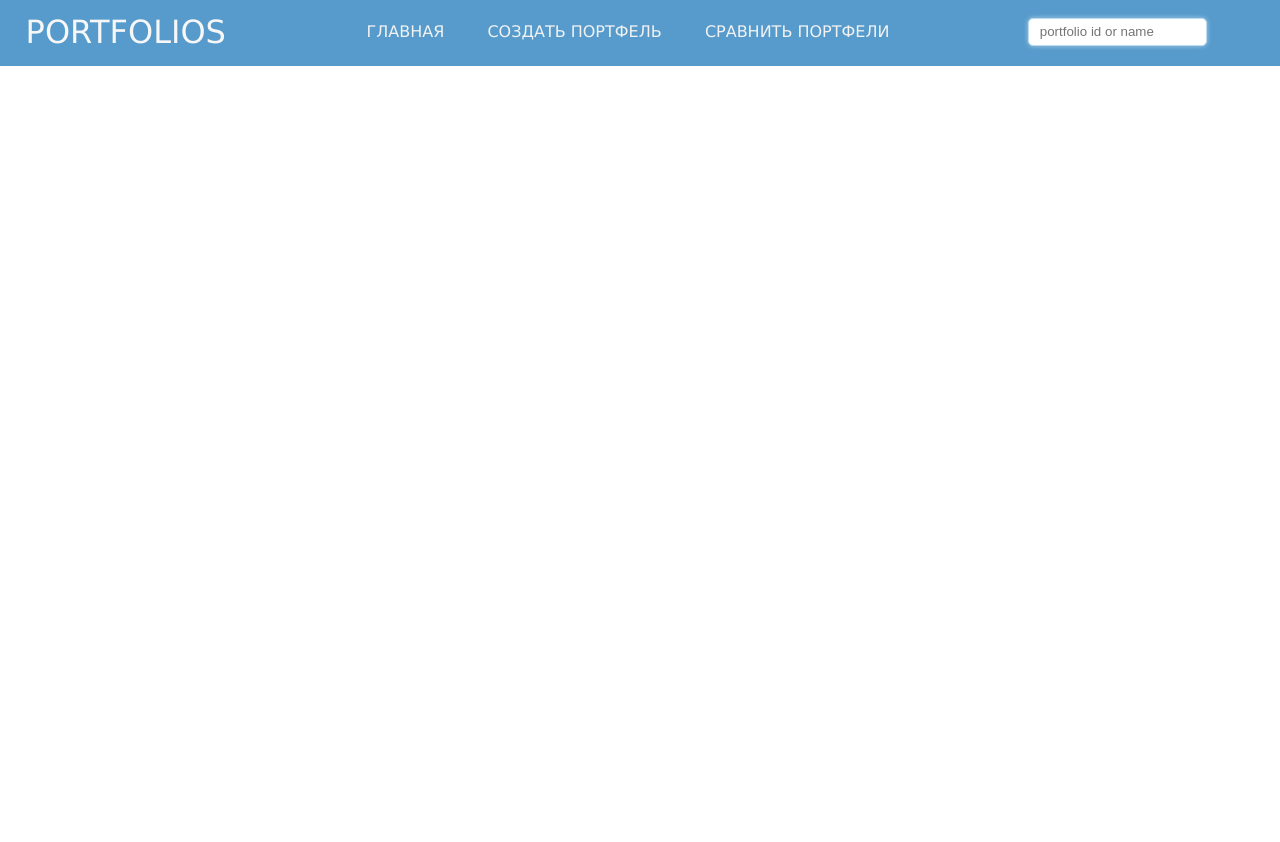
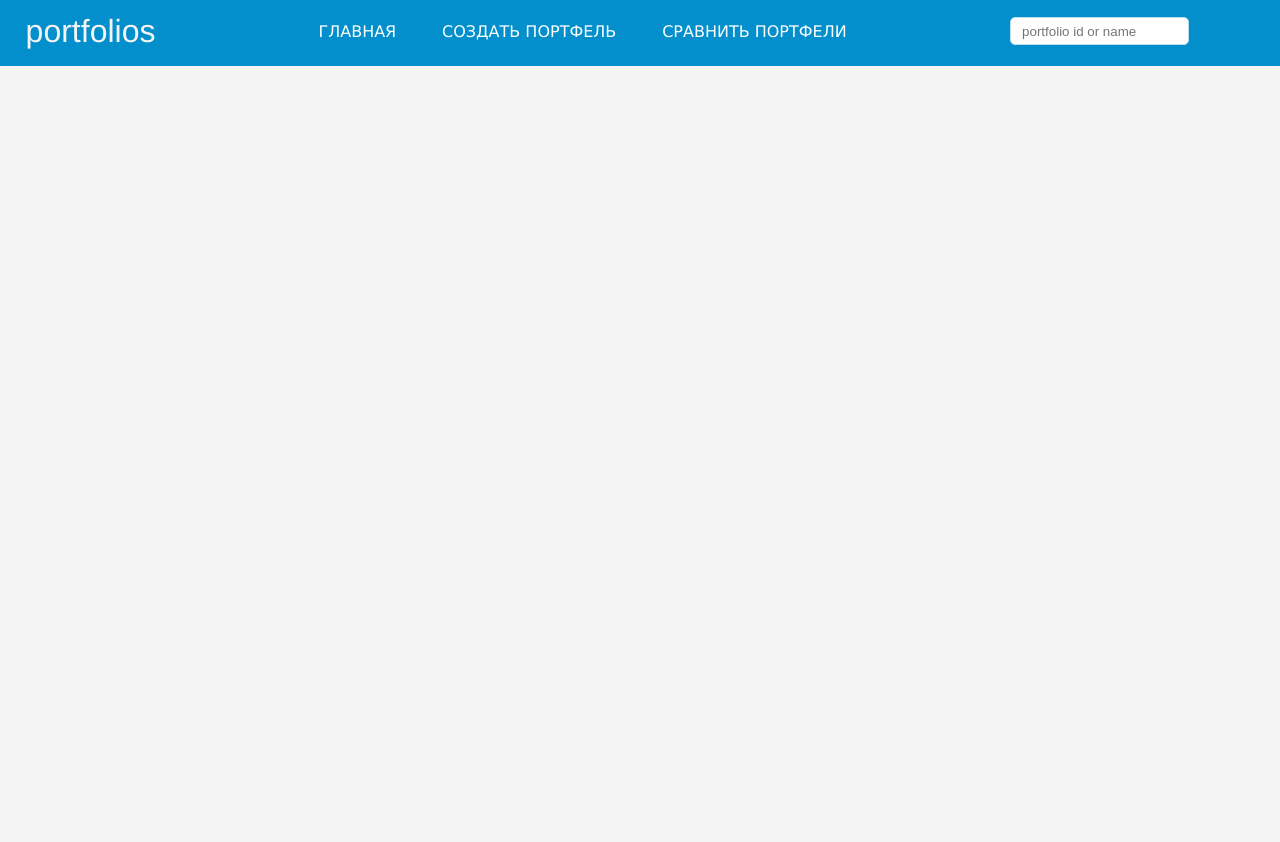
Before and after one commit to cfzile/portfolio, a Django app: page /edit_portfolio in a window 1280 px wide. Run offline with Django 3.2, Linux system fonts and the light colour scheme; parts of the project's set-up code (start-up, migrations or seed data) failed here and were passed over; some libraries are stand-ins or nearby versions.

Commit message:
small style change

```diff
--- a/static/css/general.css
+++ b/static/css/general.css
@@ -1,24 +1,26 @@
-body{
+body {
     margin: 0;
     padding: 0;
-    background: white;
+    background: #f4f4f4;
     font-family: 'Ubuntu', 'Lucida Grande', 'Lucida Sans Unicode', 'Geneva', 'Verdana', sans-serif;
 }
 
-header{
+header {
     display: inline-block;
     width: 96%;
     height: 5%;
     padding: 1% 2%;
-    background: #569BCC;
+    background: #028fcc;
 }
 
-header #logo{
+header #logo {
     display: table-cell;
-    text-transform: uppercase;
+    text-transform: lowercase;
     font-size: 2em;
-    color: #F7F7F7;
+    color: #f4f4f4;
+    margin-right: 10%;
     vertical-align: middle;
+    font-family: "Helvetica Neue", Helvetica, Arial, sans-serif;
 }
 
 header .searching {
@@ -27,16 +29,16 @@ header .searching {
     width: 20%;
 }
 
-header .searching input{
+header .searching input {
     width: 100%;
     padding: 3% 6%;
     border: 0;
-    box-shadow: 0px 0px 5px 0px rgba(255,255,255,0.5);
+    /*box-shadow: 0px 0px 5px 0px rgba(255,255,255,0.5);*/
     border: 1px solid #BCDBF1;
     border-radius: 5px;
 }
 
-header menu{
+header menu {
     text-align: center;
     display: table-cell;
     vertical-align: middle;
@@ -44,24 +46,24 @@ header menu{
     margin-left: 10%;
 }
 
-header menu li{
+header menu li {
     display: inline-block;
     margin-right: 5%;
 }
 
-header menu li a{
-    color: #F2F2F2;
+header menu li a {
+    color: white;
     text-decoration: none;
     text-transform: uppercase;
 }
 
-.main_block{
+.main_block {
     padding: 5% 5%;
     width: 90%;
     height: 81%;
 }
 
-header .searching form{
+header .searching form {
     display: table-cell;
     vertical-align: middle;
 }
```
Also changed, not shown: static/css/portfolio_show.css (+4 -3 lines).
